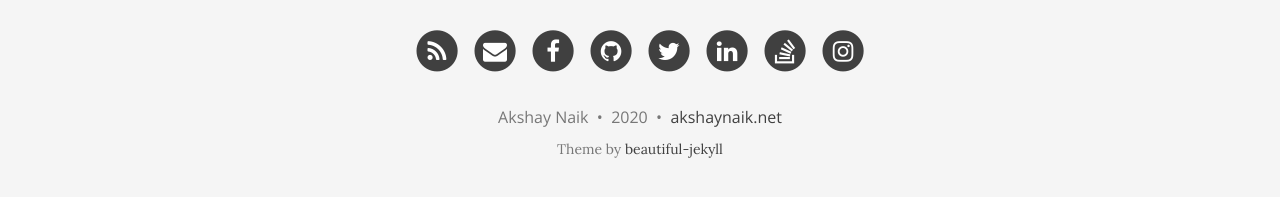
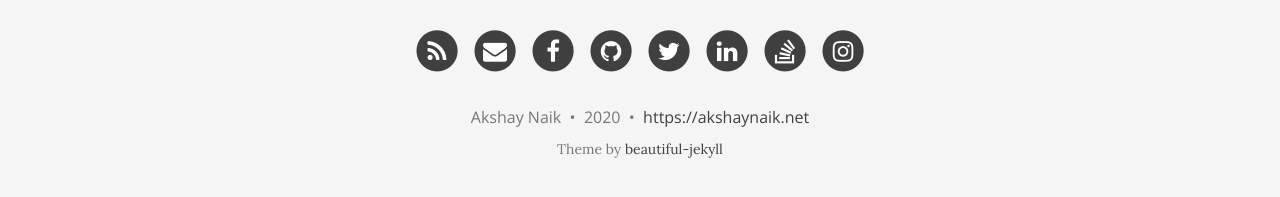
Before and after one commit to nakshay/nakshay.github.io, a Jekyll site: the page built from index.html, in a window 1280 px wide. Shown: the part 647-844 px from the top of the page. Built offline with Jekyll 4.4.1, drawn with Linux system fonts in a browser that asks for light colours; nearby versions of some CDN libraries; the list of posts is cut into pages by our own code; some of the changed lines change nothing that is shown.

Commit message:
updated urls

```diff
--- a/_config.yml
+++ b/_config.yml
@@ -94,7 +94,7 @@ share-links-active:
 
 # How to display the link to the website in the footer
 # Remove this if you don't want a link in the footer
-url-pretty: "akshaynaik.net"  # eg. "deanattali.com/beautiful-jekyll"
+url-pretty: "https://akshaynaik.net"  # eg. "deanattali.com/beautiful-jekyll"
 
 # --- Web Statistics Section --- #
 
```
